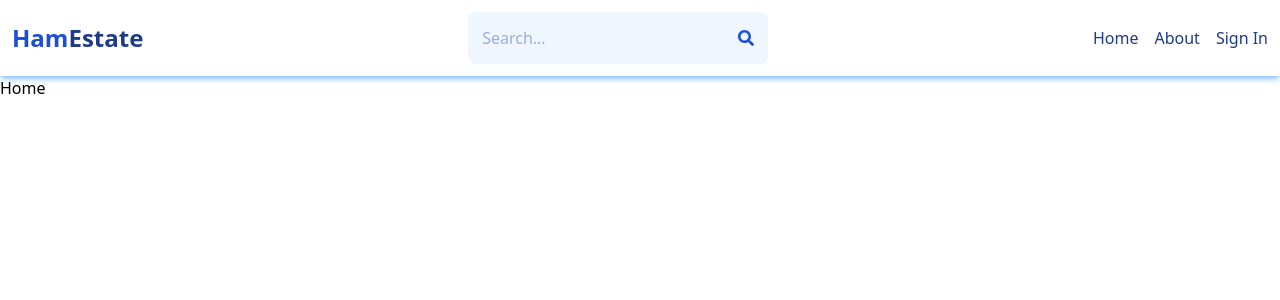
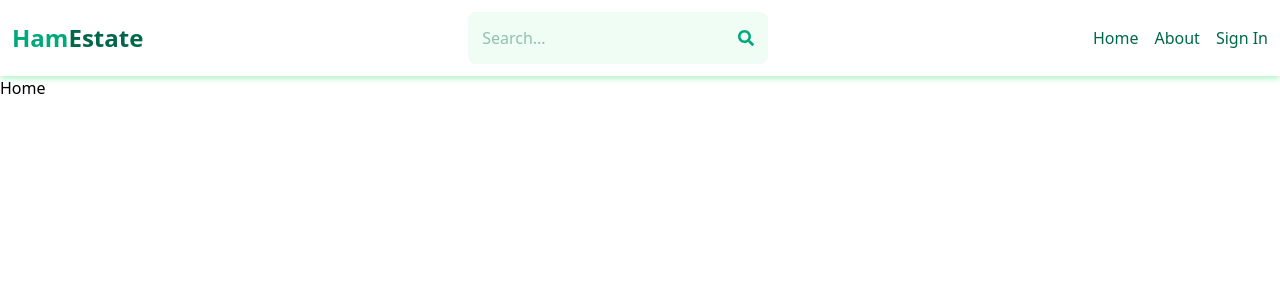
Before and after one commit to HamPetrosyan/mern-estate, a React (Vite) app in the folder client/: page / in a window 1280 px wide. Shown: the top 300 px of the page. Built offline with nearby package versions, Linux system fonts and the light colour scheme.

Commit message:
add tailwind custom color and change header design

```diff
--- a/client/src/components/Header.jsx
+++ b/client/src/components/Header.jsx
@@ -3,35 +3,35 @@ import { Link } from "react-router-dom";
 
 export const Header = () => {
   return (
-    <header className="shadow-md shadow-blue-300">
+    <header className="shadow-md shadow-green-200">
       <div className="flex justify-between items-center max-w-7xl mx-auto p-3">
         <Link to="/">
           <h1 className="font-bold text-sm sm:text-2xl flex flex-wrap">
-            <span className="text-blue-700">Ham</span>
-            <span className="text-blue-900">Estate</span>
+            <span className="text-customNormGreen">Ham</span>
+            <span className="text-customDarkGreen">Estate</span>
           </h1>
         </Link>
-        <form className="bg-blue-50 rounded-lg border-2 border-transparent focus-within:border-blue-900 transition duration-75 flex items-center p-3">
+        <form className="bg-green-50 rounded-lg border-2 border-transparent focus-within:border-customDarkGreen transition duration-75 flex items-center p-3">
           <input
             type="text"
             placeholder="Search..."
-            className="bg-transparent text-blue-950 placeholder:text-blue-800 placeholder:opacity-40 border-none outline-none w-24 sm:w-64"
+            className="bg-transparent text-green-950 placeholder:text-customDarkGreen placeholder:opacity-40 border-none outline-none w-24 sm:w-64"
           />
-          <FaSearch className="text-blue-700" />
+          <FaSearch className="text-customNormGreen" />
         </form>
         <ul className="flex gap-4">
           <Link to="/">
-            <li className="hidden sm:inline text-blue-900 hover:underline">
+            <li className="hidden sm:inline text-customDarkGreen hover:underline">
               Home
             </li>
           </Link>
           <Link to="/about">
-            <li className="hidden sm:inline text-blue-900 hover:underline">
+            <li className="hidden sm:inline text-customDarkGreen hover:underline">
               About
             </li>
           </Link>
           <Link to="/sign-in">
-            <li className="text-blue-900 hover:underline">Sign In</li>
+            <li className="text-customDarkGreen hover:underline">Sign In</li>
           </Link>
         </ul>
       </div>
--- a/client/tailwind.config.js
+++ b/client/tailwind.config.js
@@ -2,7 +2,12 @@
 export default {
   content: ["./index.html", "./src/**/*.{js,ts,jsx,tsx}"],
   theme: {
-    extend: {},
+    extend: {
+      colors: {
+        customDarkGreen: "rgb(0, 104, 74)",
+        customNormGreen: "rgb(0, 169, 124)",
+      },
+    },
   },
   plugins: [],
 };
```
